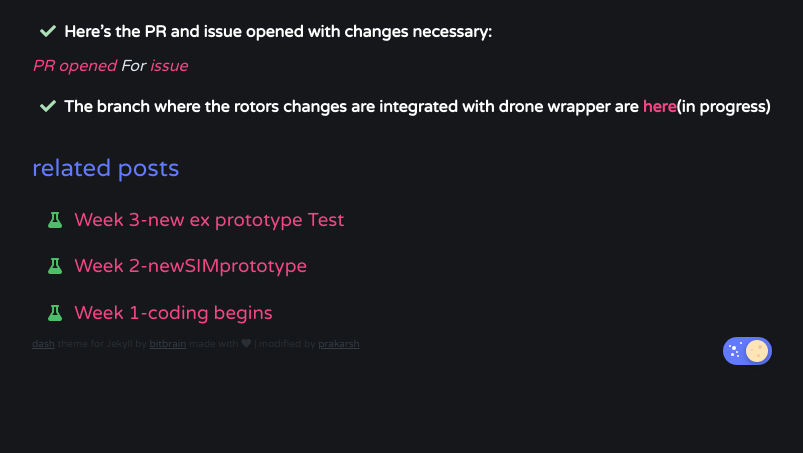
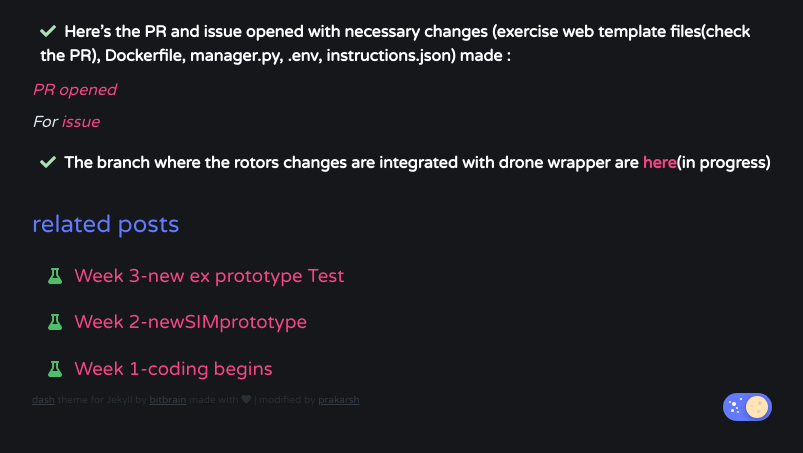
Before and after one commit to TheRoboticsClub/gsoc2022-Prakarsh_Kaushik, a Jekyll site: the page built from docs/_posts/week_4/2022-07-15-week-4.md, in a window 1280 px wide, cut to the strip 1086-1539 px from the top of the page. Shown: the whole strip, without its empty margins (238-1041 px from the left). Built offline with Jekyll 4.4.1, drawn with Linux system fonts in a browser that asks for light colours; nearby versions of some CDN libraries; before the commit the page ends 1483 px from its top, so only the background shows below that.

```diff
--- a/docs/_posts/week_4/2022-07-15-week-4.md
+++ b/docs/_posts/week_4/2022-07-15-week-4.md
@@ -19,9 +19,10 @@ description: Finalising video for testing phase of rotors, working with drone_wr
 
 <iframe width="560" height="315" src="https://www.youtube.com/embed/zLLwvmSVkEo" frameborder="0" allow="accelerometer; autoplay; encrypted-media; gyroscope; picture-in-picture" allowfullscreen></iframe>
 
-- **Here's the PR and issue opened with changes necessary:**
+- **Here's the PR and issue opened with necessary changes (exercise web template files(check the PR), Dockerfile, manager.py, .env, instructions.json) made :**
 
 *[PR opened](https://github.com/JdeRobot/RoboticsAcademy/pull/1772)*
+
 *For [issue](https://github.com/JdeRobot/RoboticsAcademy/issues/1773)*
 
 - **The branch where the rotors changes are integrated with drone wrapper are [here](https://github.com/RUFFY-369/drones/tree/noetic-devel)(in progress)**
```
